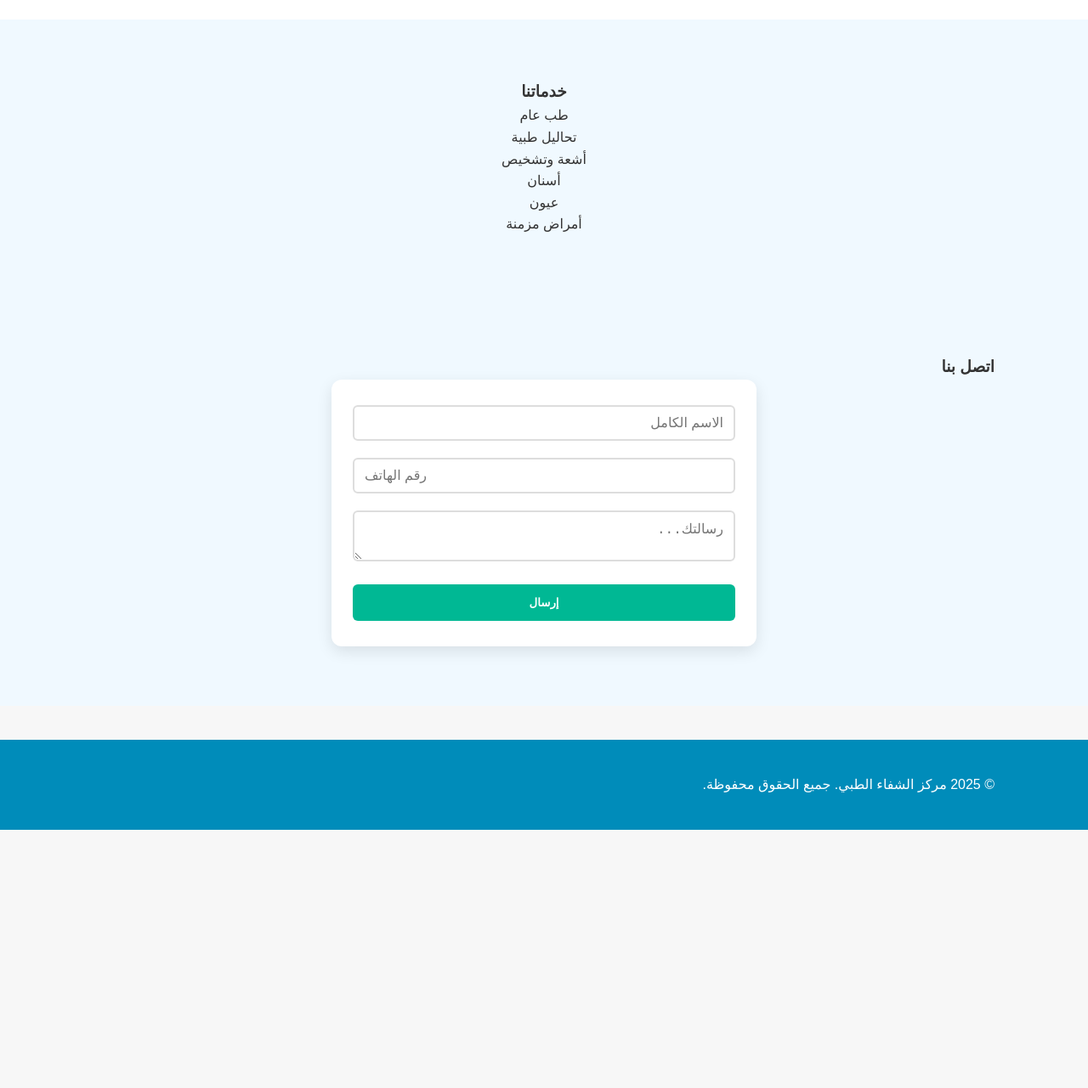
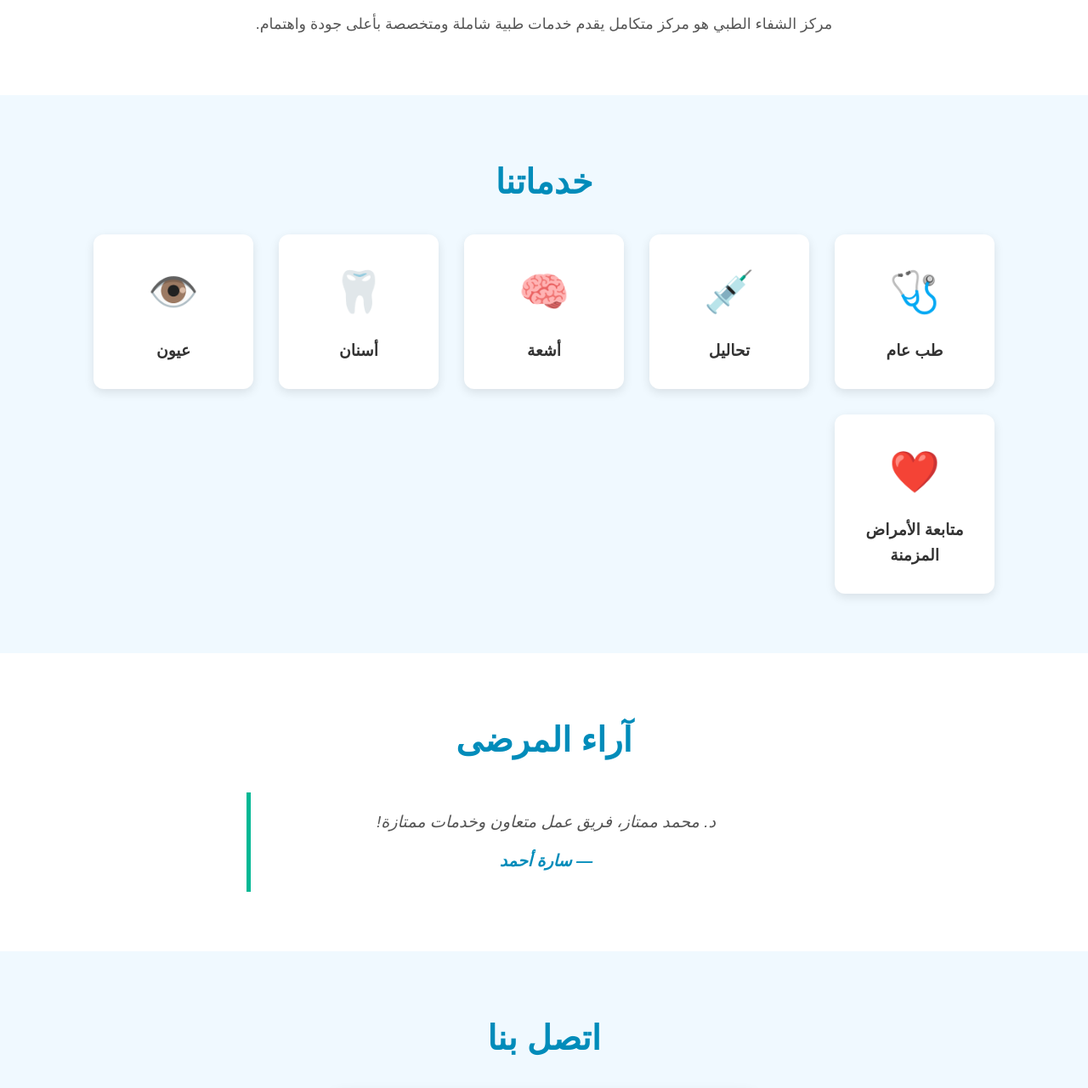
Before and after one commit to emo63/clinic-landing-page, a plain HTML site: page index.html in a window 1280 px wide. Shown: the part 755-2036 px from the top of the page at 85% size. Before the commit the page ends 1732 px from the top, so only its background shows below. Drawn offline with Linux system fonts and the light colour scheme.

Commit message:
Update index.html

```diff
--- a/index.html
+++ b/index.html
@@ -2,28 +2,27 @@
 <html lang="ar" dir="rtl">
 <head>
   <meta charset="UTF-8" />
-  <meta name="viewport" content="width=device-width, initial-scale=1.0" />
-  <title data-ar="مركز الشفاء الطبي" data-en="Al-Shifa Medical Center">مركز الشفاء الطبي</title>
+  <meta name="viewport" content="width=device-width, initial-scale=1" />
+  <title>مركز الشفاء الطبي | Al-Shifa Medical Center</title>
   <link rel="stylesheet" href="style.css" />
 </head>
 <body>
-
   <!-- Language Switcher -->
   <div class="lang-switch">
-    <button id="arabicBtn">عربي</button>
+    <button id="arabicBtn" class="active">عربي</button>
     <button id="englishBtn">English</button>
   </div>
 
   <!-- Header -->
   <header>
     <div class="container header-container">
-      <h1 data-ar="مركز الشفاء الطبي" data-en="Al-Shifa Medical Center">مركز الشفاء الطبي</h1>
+      <div class="logo" data-ar="مركز الشفاء الطبي" data-en="Al-Shifa Medical Center">مركز الشفاء الطبي</div>
       <nav>
         <ul>
           <li><a href="#" data-ar="الرئيسية" data-en="Home">الرئيسية</a></li>
-          <li><a href="#about" data-ar="عن المركز" data-en="About">عن المركز</a></li>
-          <li><a href="#services" data-ar="خدماتنا" data-en="Services">خدماتنا</a></li>
-          <li><a href="#contact" data-ar="اتصل بنا" data-en="Contact">اتصل بنا</a></li>
+          <li><a href="#" data-ar="عن المركز" data-en="About">عن المركز</a></li>
+          <li><a href="#" data-ar="خدماتنا" data-en="Services">خدماتنا</a></li>
+          <li><a href="#" data-ar="اتصل بنا" data-en="Contact">اتصل بنا</a></li>
         </ul>
       </nav>
     </div>
@@ -31,50 +30,92 @@
 
   <!-- Hero Section -->
   <section class="hero">
-    <div class="container">
-      <h2 data-ar="صحتك تهمنا" data-en="Your Health Matters">صحتك تهمنا</h2>
-      <p data-ar="نقدم أفضل رعاية طبية شاملة في مكان واحد"
-         data-en="We provide the best comprehensive medical care in one place">
-        نقدم أفضل رعاية طبية شاملة في مكان واحد
-      </p>
-      <a href="#contact" class="btn" data-ar="احجز موعدك الآن" data-en="Book Your Appointment">احجز موعدك الآن</a>
+    <div class="container hero-container">
+      <div class="hero-text">
+        <h1 data-ar="صحتك تهمنا" data-en="Your Health Matters">صحتك تهمنا</h1>
+        <p data-ar="نقدم أفضل رعاية طبية شاملة في مكان واحد"
+           data-en="We provide the best comprehensive medical care in one place">
+          نقدم أفضل رعاية طبية شاملة في مكان واحد
+        </p>
+        <a href="#" class="btn" data-ar="احجز موعدك الآن" data-en="Book Your Appointment">احجز موعدك الآن</a>
+      </div>
+      <div class="hero-image">
+        <img src="https://images.unsplash.com/photo-1580281657524-65f9dfe08b7e?auto=format&fit=crop&w=800&q=80" alt="Medical Center" />
+      </div>
     </div>
   </section>
 
   <!-- About Section -->
-  <section id="about" class="about">
+  <section class="about">
     <div class="container">
-      <h3 data-ar="عن المركز" data-en="About Us">عن المركز</h3>
-      <p data-ar="مركز الشفاء الطبي هو مركز متكامل يقدم خدمات طبية عالية الجودة على يد نخبة من الأطباء المختصين."
-         data-en="Al-Shifa Medical Center is a comprehensive facility offering high-quality medical services by elite specialists.">
-        مركز الشفاء الطبي هو مركز متكامل يقدم خدمات طبية عالية الجودة على يد نخبة من الأطباء المختصين.
+      <h2 data-ar="عن المركز" data-en="About Us">عن المركز</h2>
+      <p data-ar="مركز الشفاء الطبي هو مركز متكامل يقدم خدمات طبية شاملة ومتخصصة بأعلى جودة واهتمام."
+         data-en="Al-Shifa Medical Center is a comprehensive facility providing specialized medical services with highest quality and care.">
+        مركز الشفاء الطبي هو مركز متكامل يقدم خدمات طبية شاملة ومتخصصة بأعلى جودة واهتمام.
       </p>
     </div>
   </section>
 
   <!-- Services Section -->
-  <section id="services" class="services">
+  <section class="services">
     <div class="container">
-      <h3 data-ar="خدماتنا" data-en="Our Services">خدماتنا</h3>
-      <div class="service-cards">
-        <div class="card" data-ar="طب عام" data-en="General Medicine">طب عام</div>
-        <div class="card" data-ar="تحاليل طبية" data-en="Lab Tests">تحاليل طبية</div>
-        <div class="card" data-ar="أشعة وتشخيص" data-en="Imaging">أشعة وتشخيص</div>
-        <div class="card" data-ar="أسنان" data-en="Dentistry">أسنان</div>
-        <div class="card" data-ar="عيون" data-en="Ophthalmology">عيون</div>
-        <div class="card" data-ar="أمراض مزمنة" data-en="Chronic Diseases">أمراض مزمنة</div>
+      <h2 data-ar="خدماتنا" data-en="Our Services">خدماتنا</h2>
+      <div class="services-grid">
+        <div class="service-card">
+          <div class="icon">🩺</div>
+          <h3 data-ar="طب عام" data-en="General Medicine">طب عام</h3>
+        </div>
+        <div class="service-card">
+          <div class="icon">💉</div>
+          <h3 data-ar="تحاليل" data-en="Lab Tests">تحاليل</h3>
+        </div>
+        <div class="service-card">
+          <div class="icon">🧠</div>
+          <h3 data-ar="أشعة" data-en="Radiology">أشعة</h3>
+        </div>
+        <div class="service-card">
+          <div class="icon">🦷</div>
+          <h3 data-ar="أسنان" data-en="Dentistry">أسنان</h3>
+        </div>
+        <div class="service-card">
+          <div class="icon">👁️</div>
+          <h3 data-ar="عيون" data-en="Ophthalmology">عيون</h3>
+        </div>
+        <div class="service-card">
+          <div class="icon">❤️</div>
+          <h3 data-ar="متابعة الأمراض المزمنة" data-en="Chronic Disease Care">متابعة الأمراض المزمنة</h3>
+        </div>
       </div>
     </div>
   </section>
 
-  <!-- Contact Form -->
-  <section id="contact" class="contact">
+  <!-- Testimonials Section -->
+  <section class="testimonials">
     <div class="container">
-      <h3 data-ar="اتصل بنا" data-en="Contact Us">اتصل بنا</h3>
-      <form>
-        <input type="text" placeholder="الاسم الكامل" data-ar="الاسم الكامل" data-en="Full Name" />
-        <input type="tel" placeholder="رقم الهاتف" data-ar="رقم الهاتف" data-en="Phone Number" />
-        <textarea placeholder="رسالتك..." data-ar="رسالتك..." data-en="Your Message..."></textarea>
+      <h2 data-ar="آراء المرضى" data-en="Patient Testimonials">آراء المرضى</h2>
+      <blockquote>
+        <p data-ar="د. محمد ممتاز، فريق عمل متعاون وخدمات ممتازة!" data-en="Dr. Mohamed is excellent, very cooperative team and excellent services!">
+          د. محمد ممتاز، فريق عمل متعاون وخدمات ممتازة!
+        </p>
+        <cite>— سارة أحمد</cite>
+      </blockquote>
+    </div>
+  </section>
+
+  <!-- Contact Form Section -->
+  <section class="contact">
+    <div class="container">
+      <h2 data-ar="اتصل بنا" data-en="Contact Us">اتصل بنا</h2>
+      <form id="contactForm">
+        <label for="name" data-ar="الاسم الكامل" data-en="Full Name">الاسم الكامل</label>
+        <input type="text" id="name" name="name" required />
+
+        <label for="phone" data-ar="رقم الهاتف" data-en="Phone Number">رقم الهاتف</label>
+        <input type="tel" id="phone" name="phone" required />
+
+        <label for="message" data-ar="رسالتك" data-en="Your Message">رسالتك</label>
+        <textarea id="message" name="message" rows="4" required></textarea>
+
         <button type="submit" class="btn" data-ar="إرسال" data-en="Send">إرسال</button>
       </form>
     </div>
@@ -82,11 +123,16 @@
 
   <!-- Footer -->
   <footer>
-    <div class="container">
-      <p data-ar="© 2025 مركز الشفاء الطبي. جميع الحقوق محفوظة."
-         data-en="© 2025 Al-Shifa Medical Center. All rights reserved.">
-         © 2025 مركز الشفاء الطبي. جميع الحقوق محفوظة.
-      </p>
+    <div class="container footer-container">
+      <div class="contact-info">
+        <p data-ar="العنوان: شارع الصحة، المدينة" data-en="Address: Health St., City">العنوان: شارع الصحة، المدينة</p>
+        <p data-ar="هاتف: 0123456789" data-en="Phone: 0123456789">هاتف: 0123456789</p>
+        <p data-ar="البريد الإلكتروني: info@alshifa.com" data-en="Email: info@alshifa.com">البريد الإلكتروني: info@alshifa.com</p>
+      </div>
+      <div class="footer-links">
+        <a href="#" data-ar="سياسة الخصوصية" data-en="Privacy Policy">سياسة الخصوصية</a>
+        <a href="#" data-ar="تواصل معنا" data-en="Contact">تواصل معنا</a>
+      </div>
     </div>
   </footer>
 
```
